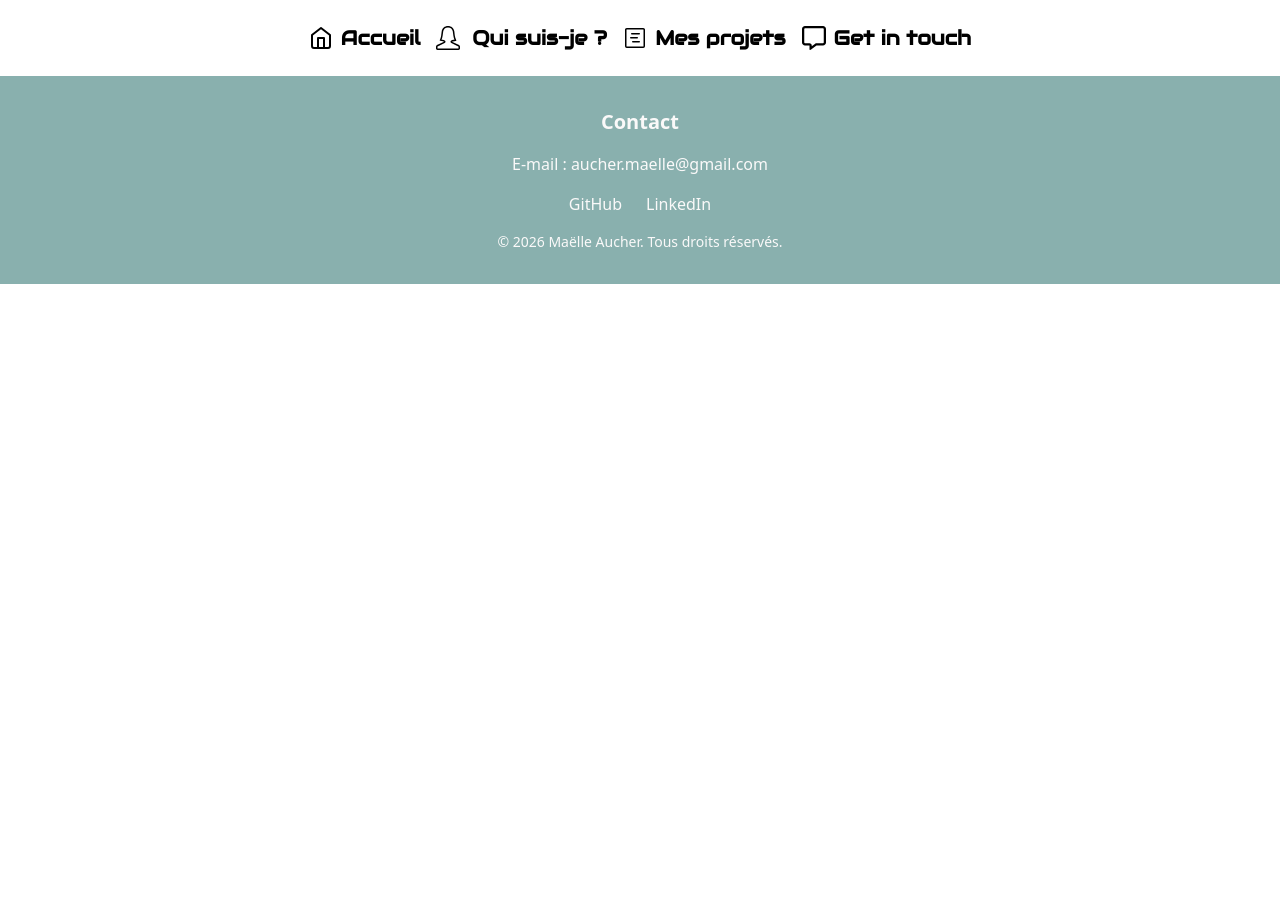
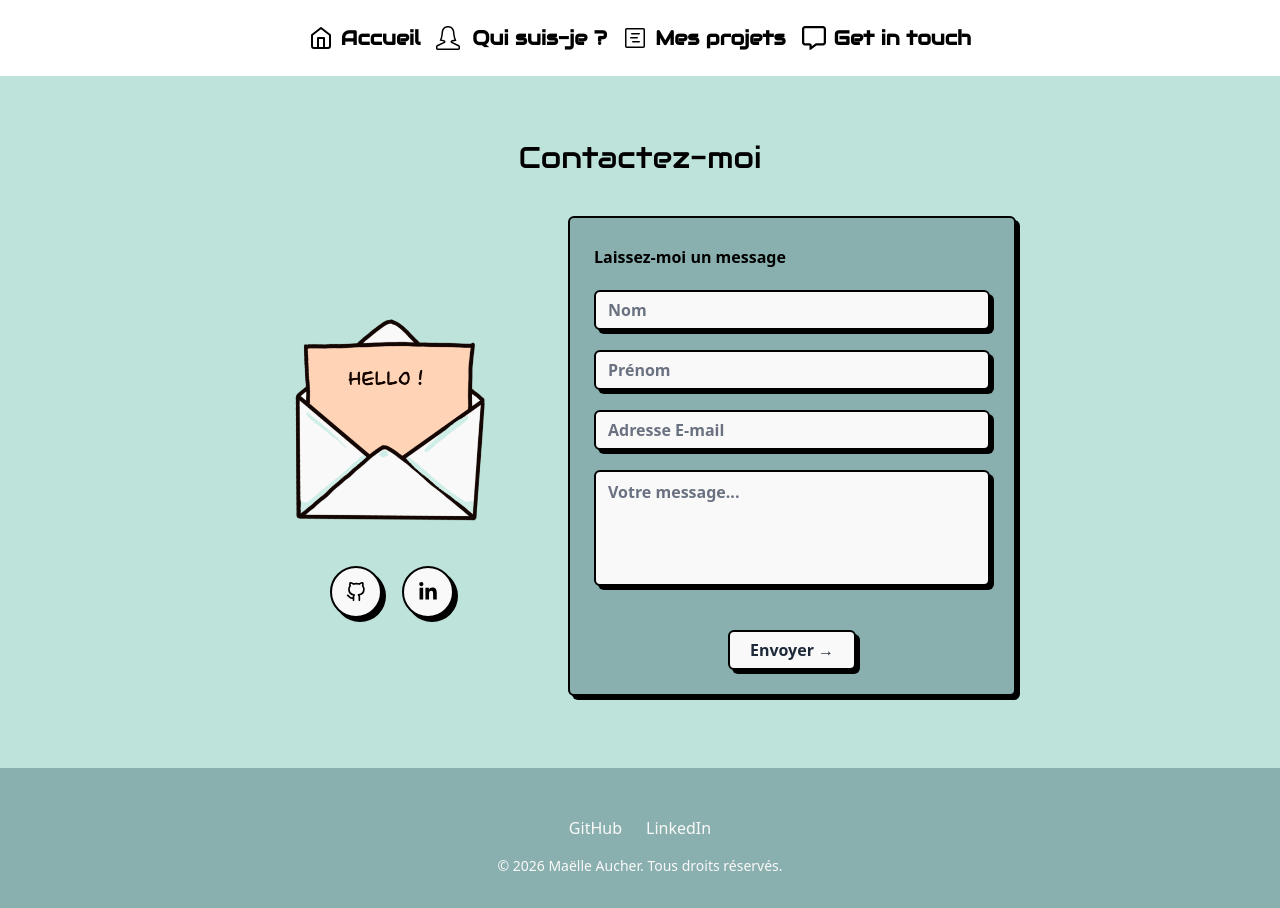
Before and after one commit to aucherm/portfolio, a React (Vite) app: page /getintouch in a window 1280 px wide. Before the commit the page ends 800 px from the top, so only its background shows below. Built offline with nearby package versions, Linux system fonts and the light colour scheme; a web font is replaced by a local one.

Commit message:
feat : form + letter + icons

```diff
--- a/src/components/Background.tsx
+++ b/src/components/Background.tsx
@@ -3,7 +3,7 @@ import Button from "./Button";
 
 export default function Background() {
   return (
-    <div className="bg-[url('/back.png')] bg-cover bg-center bg-no-repeat w-full h-screen font-audiowide ">
+    <div className="bg-[url('/mobile.png')]  md:bg-[url('/back.png')] bg-cover bg-center bg-no-repeat w-full h-screen font-audiowide ">
       <h1 className=" text-6xl pt-70 text-black pl-40">MAËLLE AUCHER</h1>
       <p className=" text-2xl p-8 text-black pl-65">DEVELOPPEUSE FULL STACK</p>
 
--- a/src/components/Footer.tsx
+++ b/src/components/Footer.tsx
@@ -1,9 +1,6 @@
 export default function Footer () {
     return (
 <footer id="footer" className="bg-green text-white py-8 text-center">
-<h2 className="text-xl font-bold mb-4">Contact</h2>
-<p>E-mail : aucher.maelle@gmail.com</p>
-
 
 <div className="flex justify-center gap-6 my-4">
 <a href="https://github.com/aucherm" target="_blank" rel="noreferrer">GitHub</a>
--- /dev/null
+++ b/src/components/Form.tsx
@@ -0,0 +1,77 @@
+import { FiGithub } from "react-icons/fi";
+import { FaLinkedinIn } from "react-icons/fa";
+
+
+export default function Form() {
+  return (
+    <div className="bg-mint flex flex-col p-10">
+      <h1 className="font-audiowide text-3xl pt-6 pb-2 text-center">
+        Contactez-moi
+      </h1>
+      {/* Conteneur flex pour image et formulaire côte à côte */}
+      <div className="flex flex-col md:flex-row items-center justify-center gap-8 md:gap-12 flex-1 p-8">
+        <div className="flex flex-col items-center gap-4">
+          <img
+            src="/letter.png"
+            alt="illustration d'une enveloppe ouverte d'où sort une lettre avec écrit Hello !"
+            className="w-64 h-64 object-cover"
+          />
+          <div className="flex gap-5 justify-center">
+            <button
+              type="button"
+              className="w-13 h-13 rounded-full border-2 border-black bg-white shadow-[4px_4px_0_0_black] flex items-center justify-center cursor-pointer active:translate-x-[3px] active:translate-y-[3px] active:shadow-none">
+            <FiGithub className="w-5 h-5 text-black" />
+            </button>
+            <button
+              type="button"
+              className="w-13 h-13 rounded-full border-2 border-black bg-white shadow-[4px_4px_0_0_black] flex items-center justify-center cursor-pointer active:translate-x-[3px] active:translate-y-[3px] active:shadow-none">
+           <FaLinkedinIn className="w-5 h-5 text-black" />
+            </button>
+
+          </div>
+        </div>
+        <form
+          action="https://formsubmit.co/aucher.maelle@gmail.com"
+          method="POST"
+          className="bg-green border-2 border-black shadow-[4px_4px_0_0_black] rounded-md p-6 flex flex-col gap-5 w-full max-w-md"
+        >
+          <div className="text-xl font-extrabold text-gray-800">
+            <span className="text-base font-semibold text-black">
+              Laissez-moi un message
+            </span>
+          </div>
+          <input
+            type="text"
+            name="lastname"
+            placeholder="Nom"
+            className="w-full h-10 rounded-md border-2 border-black bg-white shadow-[4px_4px_0_0_black] px-3 font-semibold text-gray-800 placeholder-gray-500 focus:outline-none focus:border-blue-500"
+          />
+          <input
+            type="text"
+            name="firstname"
+            placeholder="Prénom"
+            className="w-full h-10 rounded-md border-2 border-black bg-white shadow-[4px_4px_0_0_black] px-3 font-semibold text-gray-800 placeholder-gray-500 focus:outline-none focus:border-blue-500"
+          />
+          <input
+            type="email"
+            name="email"
+            placeholder="Adresse E-mail"
+            className="w-full h-10 rounded-md border-2 border-black bg-white shadow-[4px_4px_0_0_black] px-3 font-semibold text-gray-800 placeholder-gray-500 focus:outline-none focus:border-blue-500"
+          />
+          <textarea
+            name="message"
+            placeholder="Votre message..."
+            rows={4}
+            className="w-full rounded-md border-2 border-black bg-white shadow-[4px_4px_0_0_black] px-3 py-2 font-semibold text-gray-800 placeholder-gray-500 resize-none focus:outline-none focus:border-blue-500"
+          />
+          <button
+            type="submit"
+            className="mt-6 mx-auto w-32 h-10 rounded-md border-2 border-black bg-white shadow-[4px_4px_0_0_black] font-semibold text-gray-800 active:translate-x-0.75 active:translate-y-0.75 active:shadow-none"
+          >
+            Envoyer →
+          </button>
+        </form>
+      </div>
+    </div>
+  );
+}
--- a/src/pages/GetInTouch.tsx
+++ b/src/pages/GetInTouch.tsx
@@ -1,12 +1,14 @@
 import Footer from "../components/Footer";
 import NavBar from "../components/NavBar";
-/* import Header from "../components/Header"; */
+import Form from "../components/Form";
+
 
 export default function GetInTouch() {
   return (
     <>
-      {/* <Header /> */}
       <NavBar />
+
+      <Form />
       <Footer />
     </>
   );
--- a/src/pages/Myself.tsx
+++ b/src/pages/Myself.tsx
@@ -1,6 +1,6 @@
 import Footer from "../components/Footer";
 import NavBar from "../components/NavBar";
-import Picture from "../components/picture";
+import Picture from "../components/Picture";
 import Cards from "../components/Cards";
 import About from "../components/About";
 
```
Also changed, not shown: public/letter.png (added), public/mobile.png (added).
